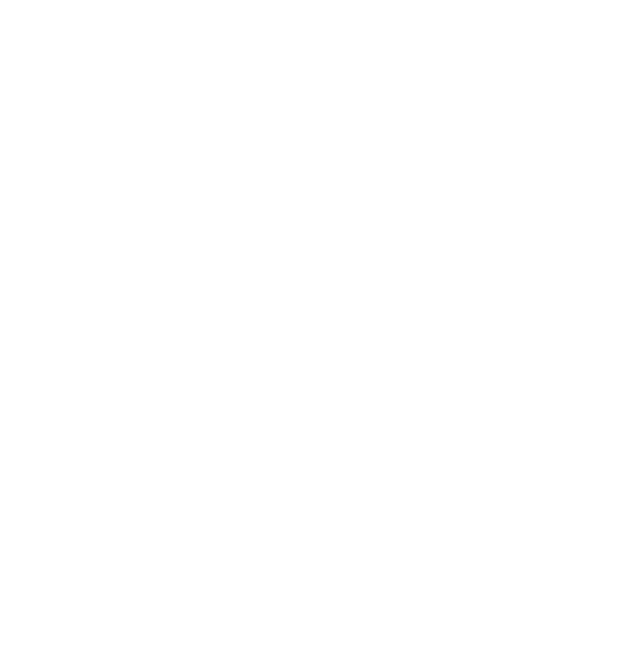
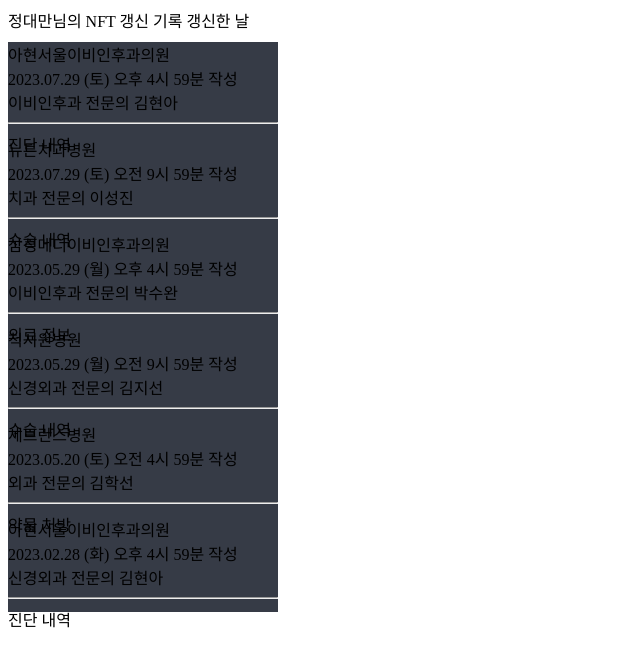
Before and after one commit to binys21/11th-Hackerthon-2023, a React (Create React App) app in the folder ftest/: page /nftrenewal in a window 1280 px wide. Before the commit this address had no page. Shown: the top 666 px of the page, without its empty margins (0-640 px from the left). Built offline with nearby package versions, Linux system fonts and the light colour scheme.

Commit message:
nft갱신내역 초안

```diff
--- a/ftest/src/App.js
+++ b/ftest/src/App.js
@@ -8,6 +8,7 @@
 import DrugDetail from './pages/Patient/DrugDetail';
 import CategoryPage from './pages/CategoryPage';
 import SurgeryDetail from './pages/Patient/SurgeryDetail';
+import NftRenewalPage from './pages/NftRenewalPage';
 
 function App() {
     return (
@@ -21,6 +22,7 @@
                     <Route path="/drugdetail" element={<DrugDetail/>}/>
                     <Route path="/category" element={<CategoryPage/>}/>
                     <Route path="/surgerydetail" element={<SurgeryDetail/>}/>
+                    <Route path='/nftrenewal' element={<NftRenewalPage/>}/>
                 </Routes>
             </Router>
         </>
--- /dev/null
+++ b/ftest/src/_mock/nftHospitalData.js
@@ -0,0 +1,54 @@
+
+
+export const nftHospitalData = [
+    {
+      id: 1,
+      type:"진단 내역",
+      name:"아현서울이비인후과의원",
+      date:"2023.07.29 (토) 오후 4시 59분 작성",
+      doctor:"이비인후과 전문의 김현아",
+      renewdate:"2023.07.29"
+    },
+    {
+      id: 2,
+      type: "수술 내역",
+      name: "뉴튼치과병원",
+      date:"2023.07.29 (토) 오전 9시 59분 작성",
+      doctor:"치과 전문의 이성진",
+      renewdate:"2023.07.29"
+      },
+      {
+        id: 3,
+        type: "의료 정보",
+        name: "삼성메디이비인후과의원",
+        date:"2023.05.29 (월) 오후 4시 59분 작성",
+        doctor:"이비인후과 전문의 박수완",
+        renewdate:"2023.05.30"
+      },
+      {
+        id: 4,
+        type: "수술 내역",
+        name: "척시원병원",
+        date:"2023.05.29 (월) 오전 9시 59분 작성",
+        doctor:"신경외과 전문의 김지선",
+        renewdate:"2023.05.30"
+      },
+      {
+        id: 5,
+        type: "약물 처방",
+        name: "세브란스병원",
+        date:"2023.05.20 (토) 오전 4시 59분 작성",
+        doctor:"외과 전문의 김학선",
+        renewdate:"2023.05.21"
+      },
+      {
+        id: 6,
+        type: "진단 내역",
+        name: "아현서울이비인후과의원",
+        date:"2023.02.28 (화) 오후 4시 59분 작성",
+        doctor:"신경외과 전문의 김현아",
+        renewdate:"2023.03.16"
+      },
+
+
+  ];
--- a/ftest/src/components/Hospital.js
+++ b/ftest/src/components/Hospital.js
@@ -4,9 +4,6 @@
 
 import { filterSlice, setFilter } from "../redux/filterSlice";
 import { useSelector, useDispatch } from "react-redux";
-//Data
-import { hospitalData } from "../_mock/hospitalData";
-import { hospitalCover } from "../_mock/hospitalData";
 //image
 import circleimg from "../pages/images/circleimg.png";
 import btn from "../pages/images/btn.png";
--- /dev/null
+++ b/ftest/src/components/RenewalCard.js
@@ -0,0 +1,47 @@
+import React from "react";
+import styled from "styled-components";
+
+
+const RenewalCard=(props)=>{
+    const { hospital} = props;
+    return (
+        <>
+        <Wrapper>
+        <BoxWrapper>
+            <InfoWrapper>
+            <NameWrapper>{hospital.name}</NameWrapper>
+            <DateWrapper>{hospital.date}</DateWrapper>
+            <DocWrapper>{hospital.doctor}</DocWrapper>
+            </InfoWrapper>
+            <hr></hr>
+            <SideWrapper>
+                {hospital.type}
+            </SideWrapper>
+        </BoxWrapper>
+        </Wrapper>
+
+        </>
+
+    );
+
+};
+export default RenewalCard;
+const Wrapper=styled.div`
+
+`;
+const BoxWrapper=styled.div`
+background-color:#363B46;
+width:270px;
+height:95px;
+margin-botton:200px;
+`;
+const InfoWrapper=styled.div`
+`;
+const NameWrapper=styled.div`
+`;
+const DateWrapper=styled.div`
+`;
+const DocWrapper=styled.div`
+`;
+const SideWrapper=styled.div`
+`;
--- /dev/null
+++ b/ftest/src/pages/NftRenewalPage.js
@@ -0,0 +1,39 @@
+import React from "react";
+import styled from "styled-components";
+import { useNavigate } from "react-router-dom";
+//conmponent
+import RenewalCard from '../components/RenewalCard';
+//data
+import { nftHospitalData } from '../_mock/nftHospitalData';
+
+const NftRenewalPage=()=>{
+
+    const nftHospitalList = nftHospitalData;
+    return (
+        <>
+        <Wrapper>
+        <TitleWrapper>
+            정대만님의 NFT 갱신 기록
+            갱신한 날
+        </TitleWrapper>
+
+        <ContentWrapper>
+            {nftHospitalList.map((hospital)=>(
+                <RenewalCard hospital={hospital}/>
+            ))}
+        </ContentWrapper>
+        </Wrapper>
+
+        </>
+    );
+
+};
+export default NftRenewalPage;
+const Wrapper=styled.div`
+height:100%;
+`;
+const TitleWrapper=styled.div`
+margin-bottom:10px;
+`;
+const ContentWrapper=styled.div`
+`;
```
